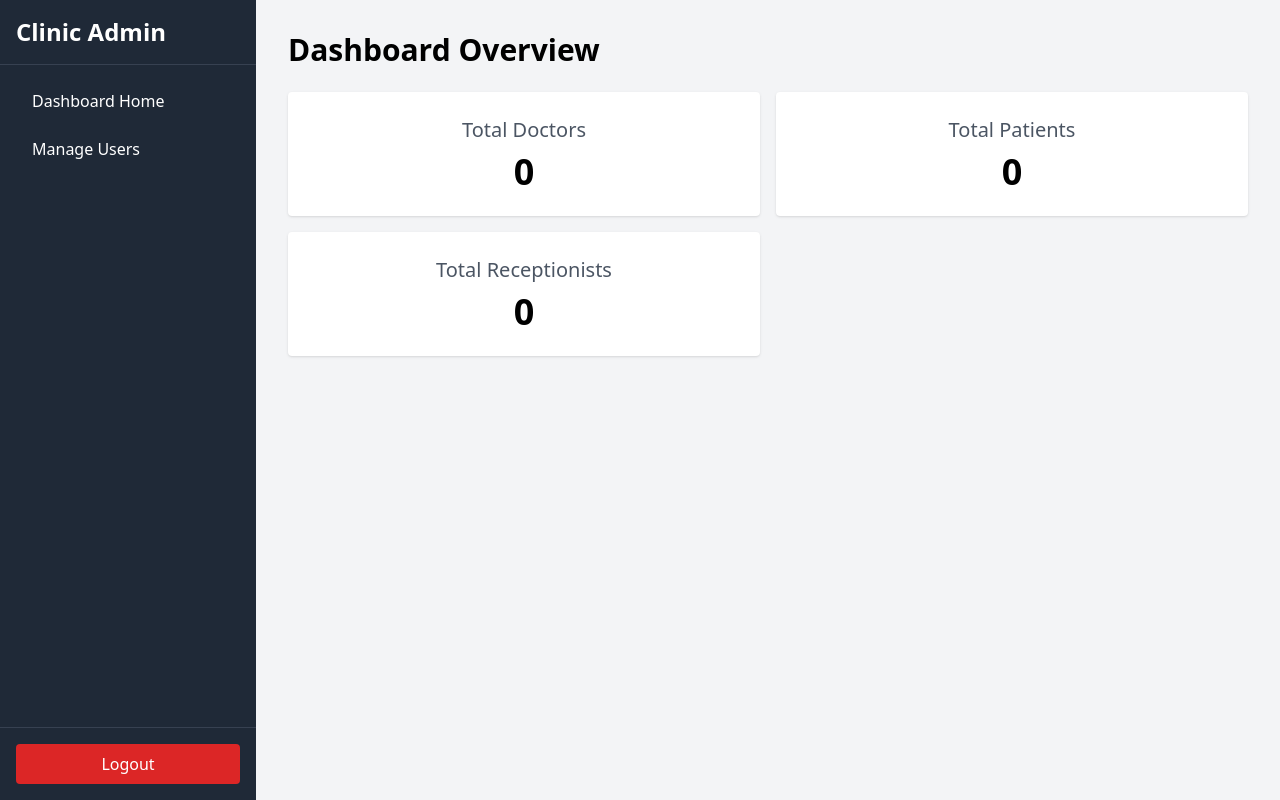
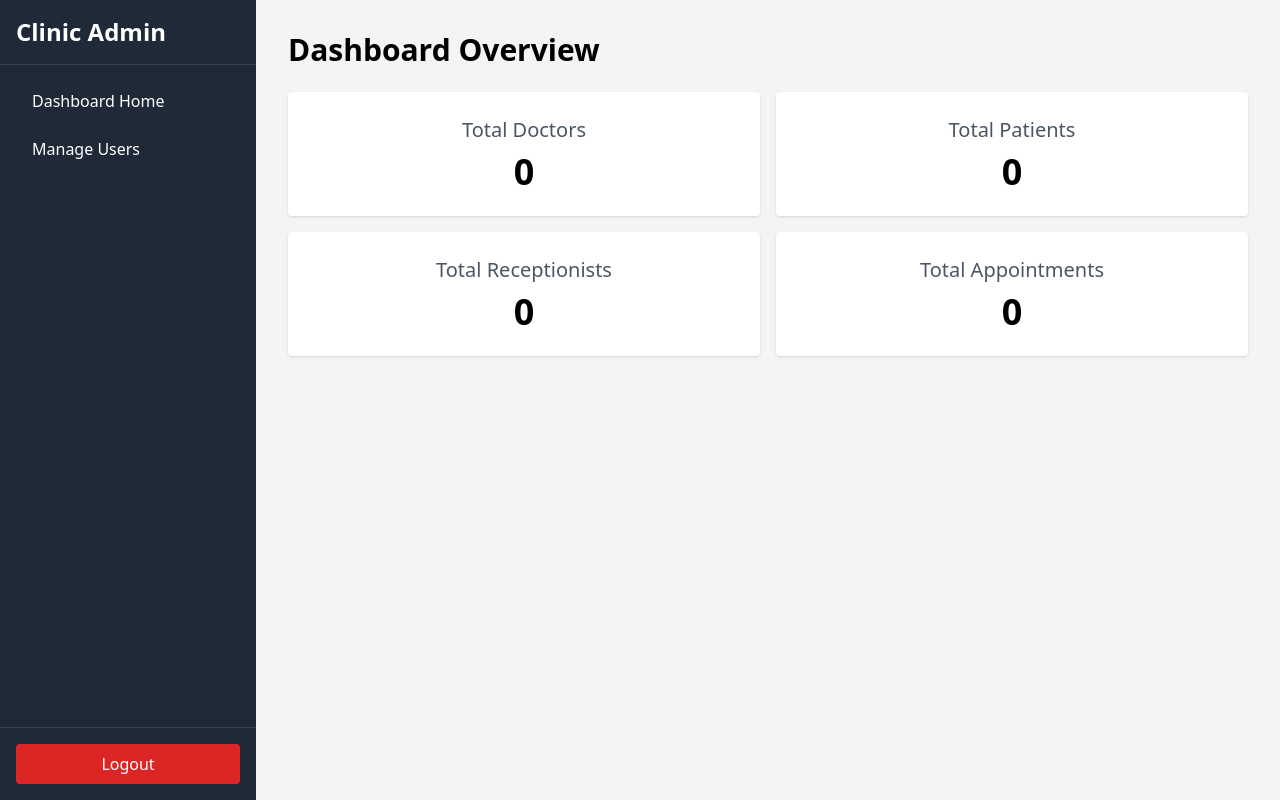
Before and after one commit to alaamagdy20211/clinic_appointment_systemm, a Django app: page /users/admin-dashboard/ in a window 1280 px wide. Run offline with Django 5.2, Linux system fonts and the light colour scheme; the visitor is signed in with stand-in values (Sample User, id 1); data comes from the database, SQL or seed files in the repository; data that the repository does not hold is empty; some libraries are stand-ins or nearby versions.

Commit message:
admin: view analytics dashboard without appointment models

```diff
--- a/users/templates/users/admin_dashboard.html
+++ b/users/templates/users/admin_dashboard.html
@@ -14,5 +14,24 @@
         <div class="p-6 bg-white rounded shadow text-center">
             <h2 class="text-xl text-gray-600">Total Receptionists</h2>
             <p class="text-4xl font-bold mt-2">{{ total_receptionists }}</p>
-    </div>
+        </div>
+
+        <div class="p-6 bg-white rounded shadow text-center">
+            <h2 class="text-xl text-gray-600">Total Appointments</h2>
+            <p class="text-4xl font-bold mt-2">{{ total_appointments }}</p>
+        </div>
+
+        <!-- After adding the status in (appointments) models.py -->
+        <!-- <div class="p-6 bg-white rounded shadow text-center">
+            <h2 class="text-xl text-gray-600">Completed Appointments</h2>
+            <p class="text-4xl font-bold mt-2">{{ completed_appointments }}</p>
+        </div>
+        <div class="p-6 bg-white rounded shadow text-center">
+            <h2 class="text-xl text-gray-600">Cancelled Appointments</h2>
+            <p class="text-4xl font-bold mt-2">{{ cancelled_appointments }}</p>
+        </div>
+        <div class="p-6 bg-white rounded shadow text-center">
+            <h2 class="text-xl text-gray-600">Number Of Show Appointments</h2>
+            <p class="text-4xl font-bold mt-2">{{ no_show_appointments }}</p>
+        </div> -->
 {% endblock %}
```
